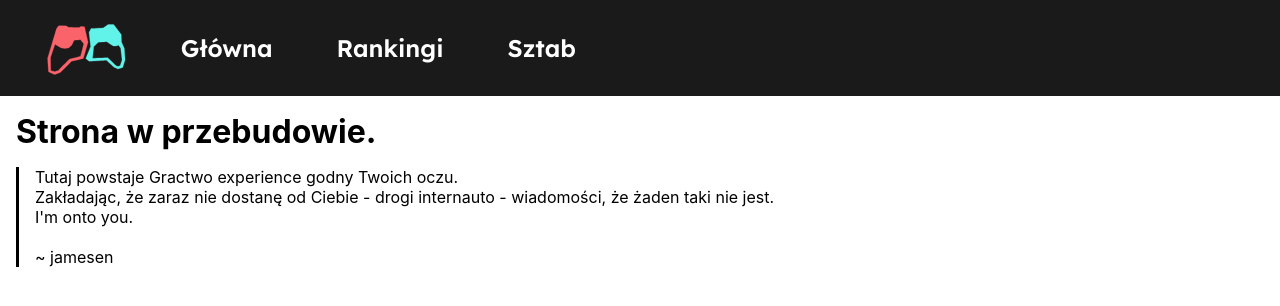
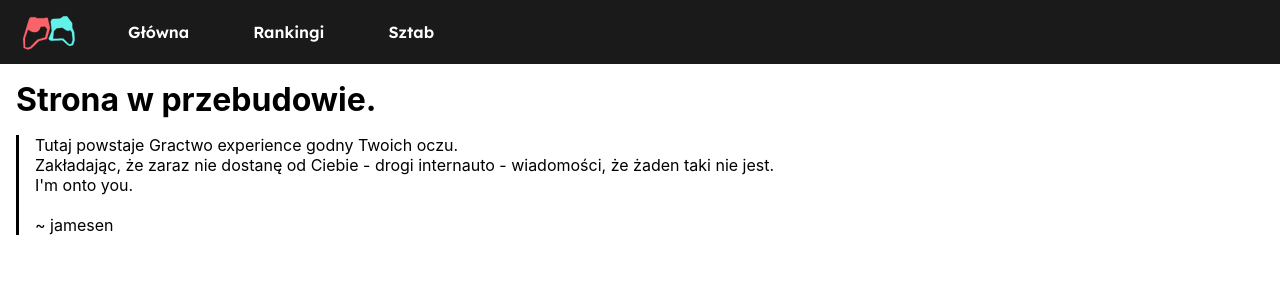
Before and after one commit to gractwo/gractwo-pl, a Next.js app: page / in a window 1280 px wide. Shown: the top 306 px of the page. Built offline with nearby package versions, Linux system fonts and the light colour scheme.

Commit message:
change Header styling to shrink its size

```diff
--- a/styles/globals.scss
+++ b/styles/globals.scss
@@ -13,7 +13,7 @@
 }
 
 nav.main {
-	height: 6rem;
+	height: 4rem;
 	background-color: var(--black1);
 	display: flex;
 	align-items: center;
@@ -24,11 +24,11 @@ nav.main {
 		color: white;
 		text-decoration: none;
 		font-family: "Lexend", sans-serif;
-		font-size: 24px;
+		// font-size: 16px;
 	}
 	.logo {
-		margin: 0 1rem 0 2.3rem;
-		--size: 6rem;
+		margin: 0 1rem 0 1rem;
+		--size: 4rem;
 		width: var(--size);
 		height: var(--size);
 	}
```
